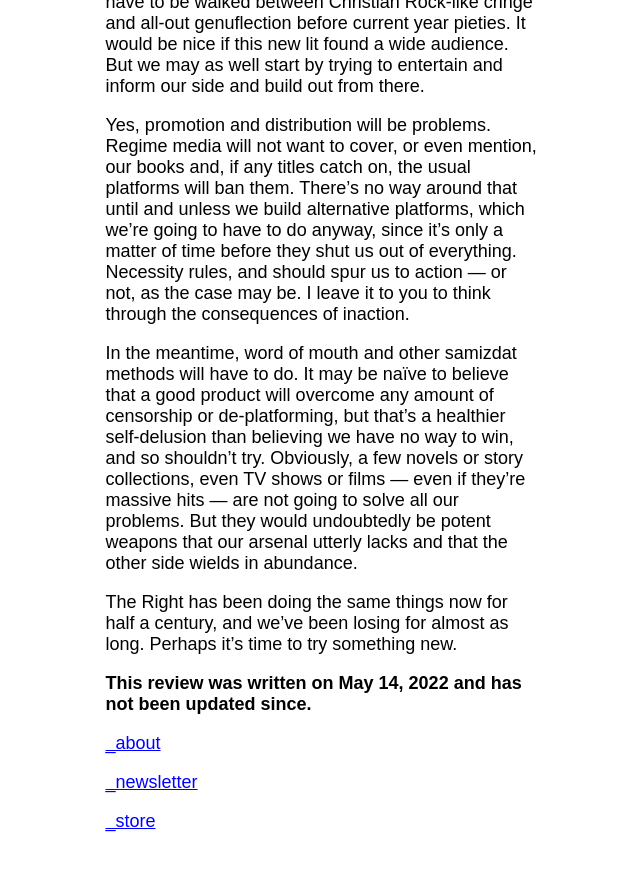
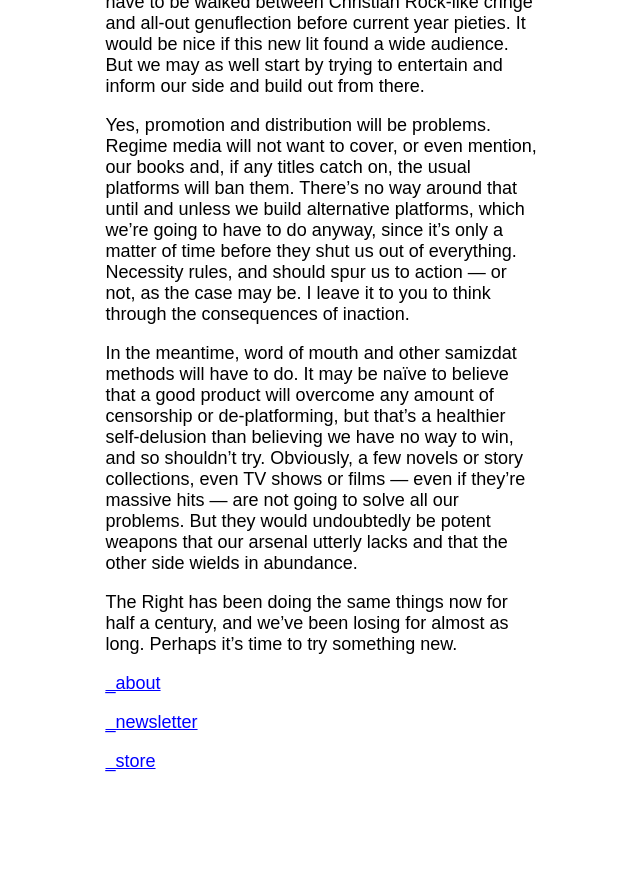
Before and after one commit to 0x000m/old, a Jekyll site: the page built from index.md, in a window 1280 px wide and 900 px high, scrolled down 6785 px. Shown: the top 871 px of the window, without its empty margins (317-957 px from the left). Built offline with Jekyll 4.4.1, drawn with Linux system fonts in a browser that asks for light colours; our own code applies the rules of GitHub Pages for plain Markdown files; after the commit the page ends 7625 px from its top, so only the background shows below that.

Commit message:
Update index.md

```diff
--- a/index.md
+++ b/index.md
@@ -65,7 +65,3 @@ Yes, promotion and distribution will be problems. Regime media will not want to
 In the meantime, word of mouth and other samizdat methods will have to do. It may be naïve to believe that a good product will overcome any amount of censorship or de-platforming, but that’s a healthier self-delusion than believing we have no way to win, and so shouldn’t try. Obviously, a few novels or story collections, even TV shows or films — even if they’re massive hits — are not going to solve all our problems. But they would undoubtedly be potent weapons that our arsenal utterly lacks and that the other side wields in abundance.
 
 The Right has been doing the same things now for half a century, and we’ve been losing for almost as long. Perhaps it’s time to try something new.
-
-
-
-**This review was written on May 14, 2022 and has not been updated since.**
```
